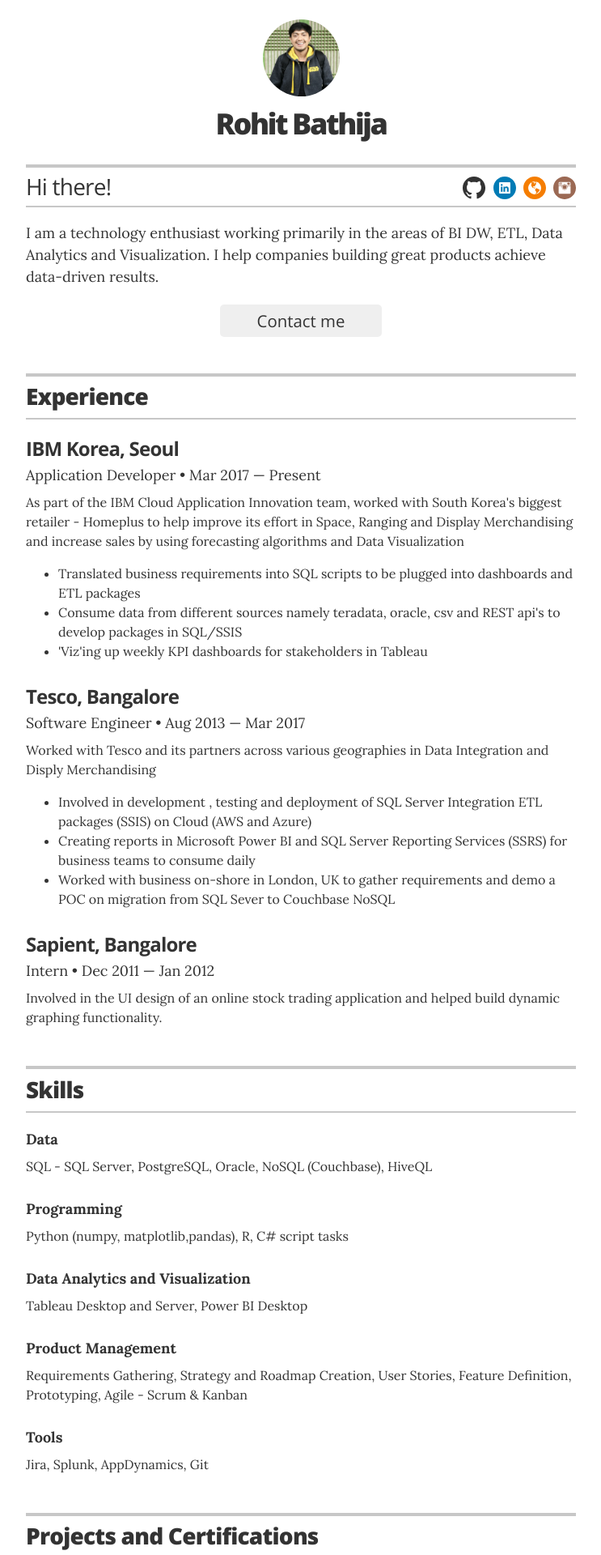
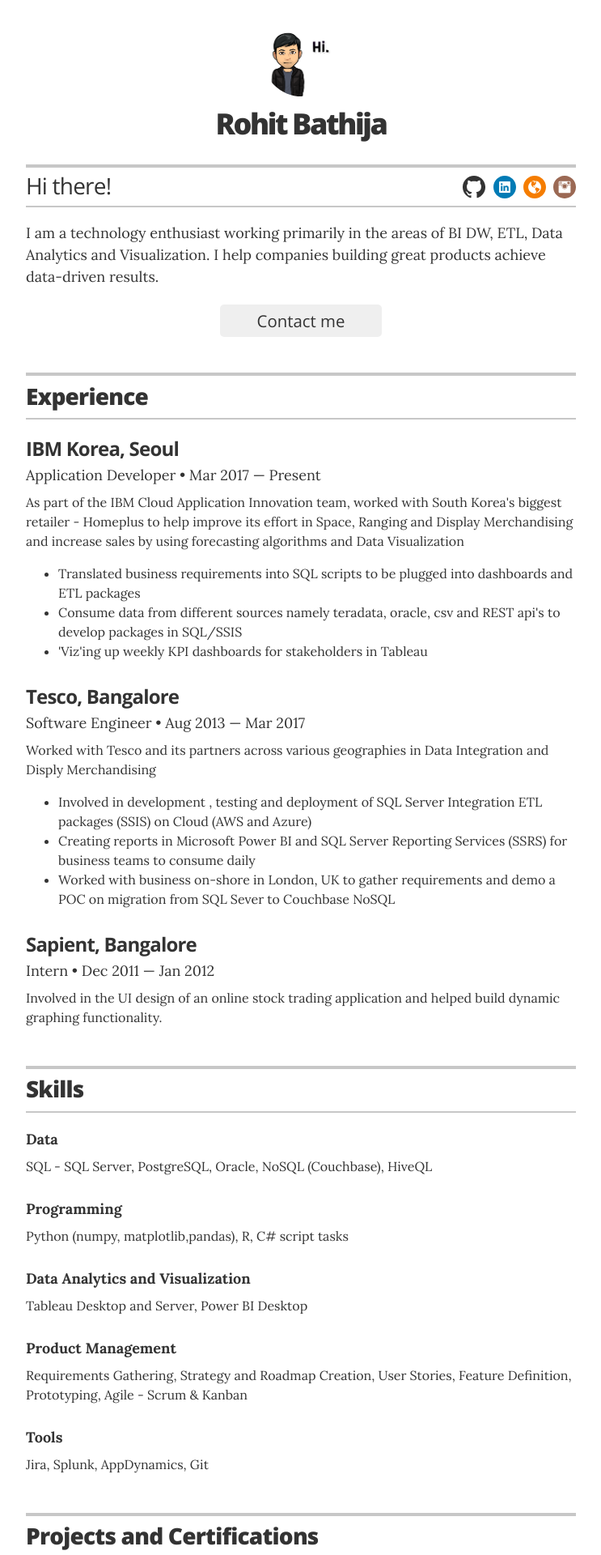
Before and after one commit to robathija/rohit-resume, a Jekyll site: the page built from index.html, in a window 1280 px wide. Shown: the top 1920 px of the page at 81% size, without its empty margins (268-1011 px from the left). Built offline with Jekyll 4.4.1, drawn with Linux system fonts in a browser that asks for light colours.

Commit message:
Edited avatar

```diff
--- a/_layouts/resume.html
+++ b/_layouts/resume.html
@@ -13,7 +13,7 @@
 
         <!-- You can turn off the avatar in _config.yml by setting to false -->
         {% if site.resume_avatar == 'true' %}
-        <img src="images/ro-avatar.jpg" alt="my photo" class="avatar no-print" itemprop="image">
+        <img src="images/ro-avatar.png" alt="my photo" class="avatar no-print" itemprop="image">
         {% endif %}
 
         <!-- Your name is defined in the _config.yml file -->
```
Also changed, not shown: images/ro-avatar.png (added).
